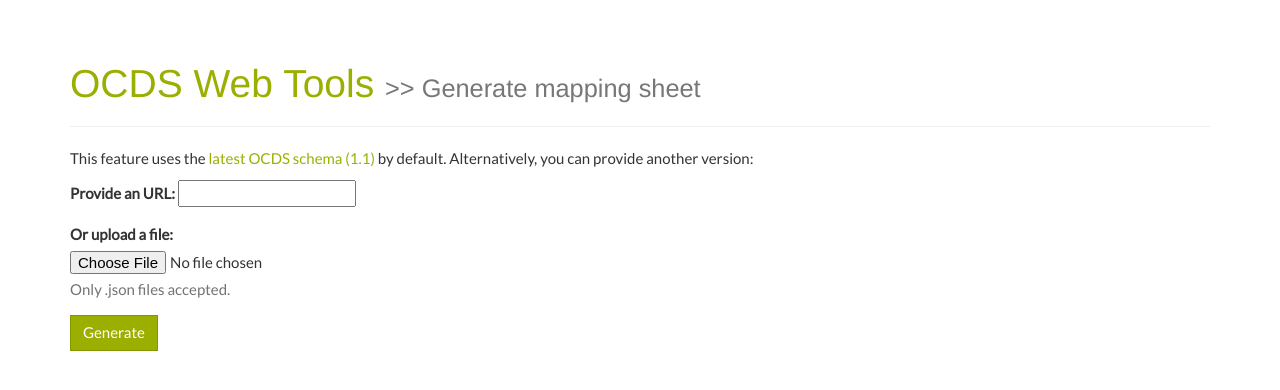
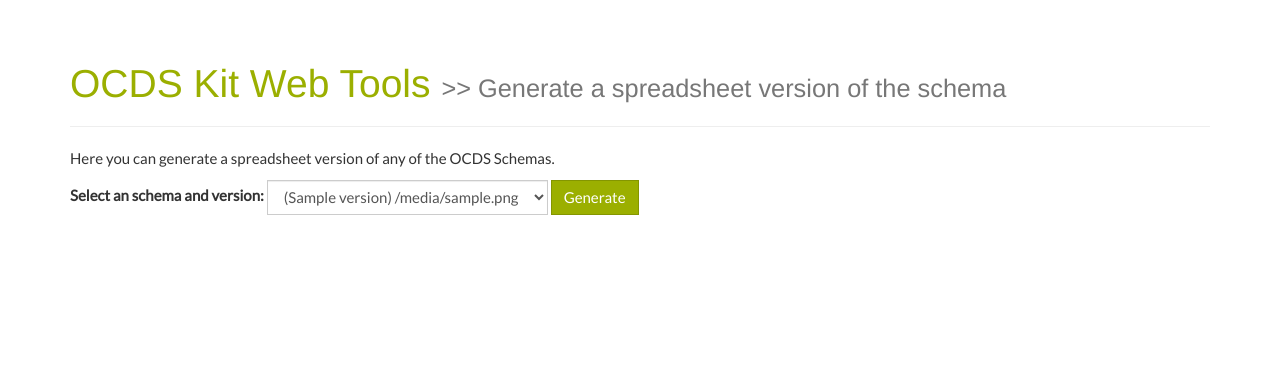
Before and after one commit to open-contracting-archive/toucan, a Django app: template default/templates/default/mapping_sheet.html in a window 1280 px wide. Shown: the part 51-441 px from the top of the page. Run offline with Django 3.2, Linux system fonts and the light colour scheme; the template is opened without the code that fills it: most values are stand-ins (such as "Sample title", 1, 10 or a date in 2020); form fields are guessed from the names that the template uses; some libraries are stand-ins or nearby versions.

Commit message:
mapping-sheet: add schema options

```diff
--- a/default/forms.py
+++ b/default/forms.py
@@ -1,5 +1,4 @@
 from django import forms
 
 class MappingSheetOptionsForm(forms.Form):
-    url = forms.URLField(required=False,widget=forms.TextInput(attrs={'class': 'form-control'}))
-    file = forms.FileField(required=False)
+    version = forms.CharField()
--- a/default/static/css/custom.css
+++ b/default/static/css/custom.css
@@ -31,6 +31,14 @@
     -webkit-border-radius: 0 0 5px 5px;
     -moz-border-radius: 0 0 5px 5px;
     border-radius: 0 0 5px 5px;
+    height: 4em;
+    display: table;
+    width: 100%
+}
+.home .panel .panel-footer span
+{
+    display: table-cell;
+    vertical-align: middle;
 }
 .home a:hover,
 .home a:focus
--- a/default/templates/default/base.html
+++ b/default/templates/default/base.html
@@ -13,7 +13,7 @@
     {# custom css files here #}
     {% block css %}{% endblock %}
 
-    <title>{% block title %}{% trans "OCDS Web Tools" %}{% endblock %}</title>
+    <title>{% block title %}{% trans "OCDS Kit Web Tools" %}{% endblock %}</title>
   </head>
   <body>
     {% include 'default/logo.html' %}
@@ -50,7 +50,7 @@
     </nav>
     <div class="container">
       <div class="page-header">
-        <h1><a href="/">{% trans "OCDS Web Tools" %}</a> <small>{% block subtitle %}{% endblock %}</small></h1>
+        <h1><a href="/">{% trans "OCDS Kit Web Tools" %}</a> <small>{% block subtitle %}{% endblock %}</small></h1>
       </div>
       {# page content here #}
       {% block body %}{% endblock %}
--- a/default/templates/default/mapping_sheet.html
+++ b/default/templates/default/mapping_sheet.html
@@ -1,38 +1,23 @@
 {% extends 'default/base.html' %}
 {% load i18n %}
 
-{% block subtitle %} &gt;&gt; {% trans "Generate mapping sheet" %} {% endblock %}
+{% block subtitle %} &gt;&gt; {% trans "Generate a spreadsheet version of the schema" %} {% endblock %}
 {% block body %}
 <p>
-{% blocktrans with schema_url="http://standard.open-contracting.org/latest/en/release-schema.json" trimmed%}
-This feature uses the <a href="{{schema_url}}" target="_blank">latest OCDS schema (1.1)</a> by default.
-Alternatively, you can provide another version:
+{% blocktrans trimmed%}
+Here you can generate a spreadsheet version of any of the OCDS Schemas.
 {% endblocktrans %}
 </p>
-<form method="POST" enctype="multipart/form-data">{% csrf_token %}
-    {{ form.non_field_errors }}
-    <div class="form-group {% if form.url.errors%}has-error{% endif %}">
-        {% if form.url.errors %}
-            <ul class="list-unstyled">
-                {% for error in form.url.errors %}
-                    <li class="text-danger">{{ error|escape }}</li>
+<form method="POST" class="form-inline">{% csrf_token %}
+    <div class="form-group">
+        <label for="version">{% trans "Select an schema and version" %}:</label>
+        <select name="version" class="form-control">
+            {% for file_type, versions in versionOptions.items %}
+                {% for version, url in versions.items %}
+                    <option value="{{file_type}}/{{version}}">({{ version }}) {% trans file_type %}</li>
                 {% endfor %}
-            </ul>
-        {% endif %}
-        <label for="{{ form.url.id_for_label }}">{% trans "Provide an URL:" %}</label>
-        {{ form.url }}
-    </div>
-    <div class="form-group">
-        {% if form.file.errors %}
-            <ul class="list-unstyled">
-                {% for error in form.file.errors %}
-                    <li class="text-danger">{{ error|escape }}</li>
-                {% endfor %}
-            </ul>
-        {% endif %}
-        <label for="{{ form.file.id_for_label }}">{% trans "Or upload a file:" %}</label>
-        {{ form.file }}
-        <p class="help-block">{% trans "Only .json files accepted." %}</p>
+            {% endfor %}
+        </select>
     </div>
     <button type="submit" class="btn btn-primary">{% trans "Generate" %}</button>
 </form>
```
Also changed, not shown: default/templates/default/index.html (+6 -6 lines), default/views.py (+15 -22 lines), ocdskitweb/settings.py (+15 -0 lines), locale/es/LC_MESSAGES/django.po.
